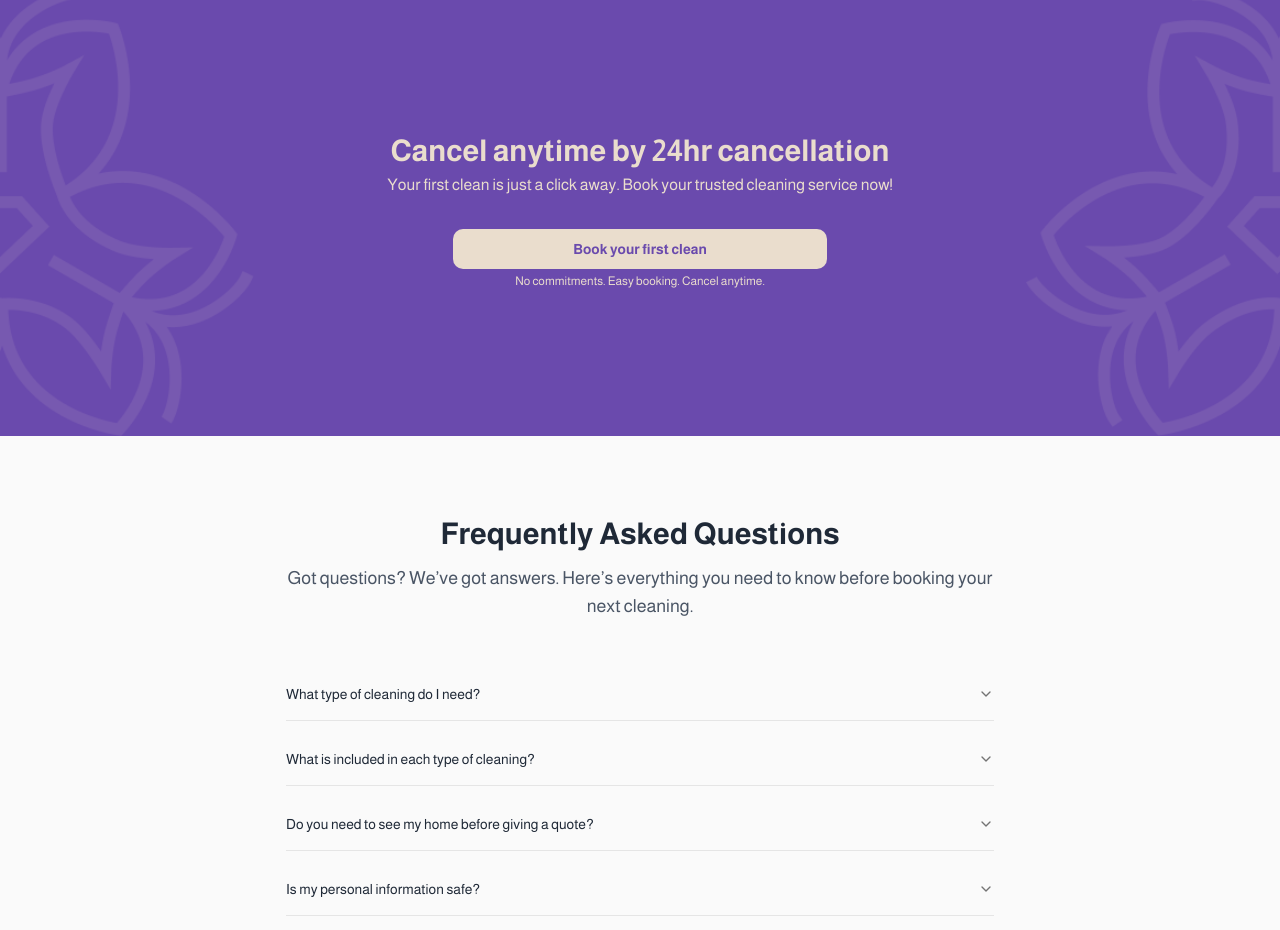
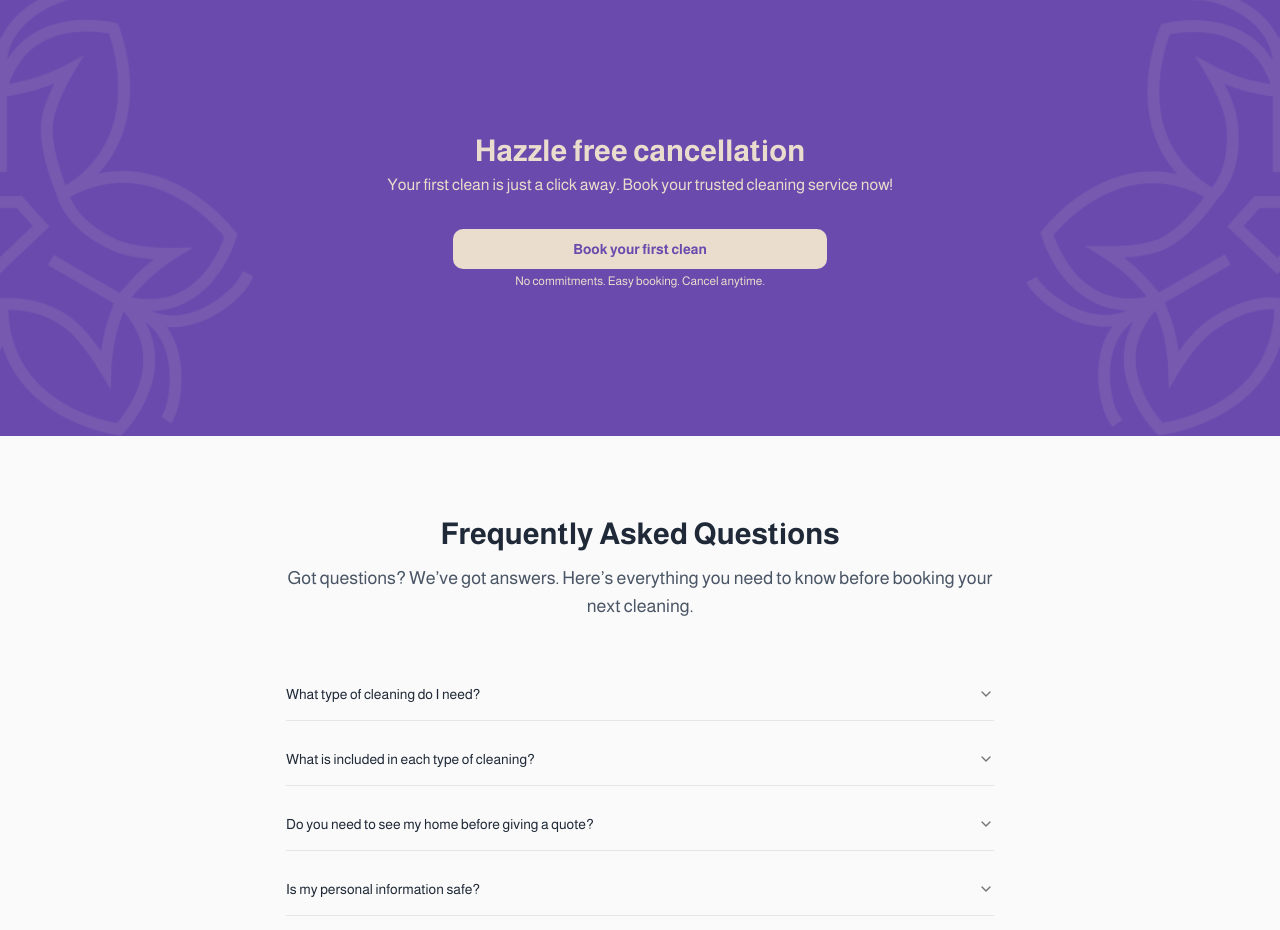
Before and after one commit to darimaids/darimaids, a Next.js app: page / in a window 1280 px wide. Shown: the part 3180-4110 px from the top of the page. Built offline with nearby package versions, Linux system fonts and the light colour scheme.

Commit message:
update: cta text

```diff
--- a/templates/Body.tsx
+++ b/templates/Body.tsx
@@ -192,7 +192,7 @@ const Body = () => {
 
         <div className="max-w-3xl mx-auto relative z-10">
           <h2 className="text-3xl font-bold mb-1">
-            Cancel anytime by 24hr cancellation
+            Hazzle free cancellation
           </h2>
           <p className=" mb-8">
             Your first clean is just a click away. Book your trusted cleaning
```
